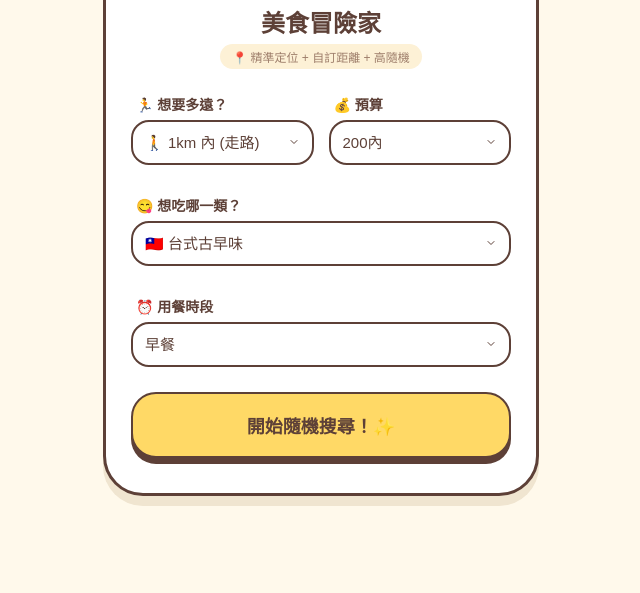
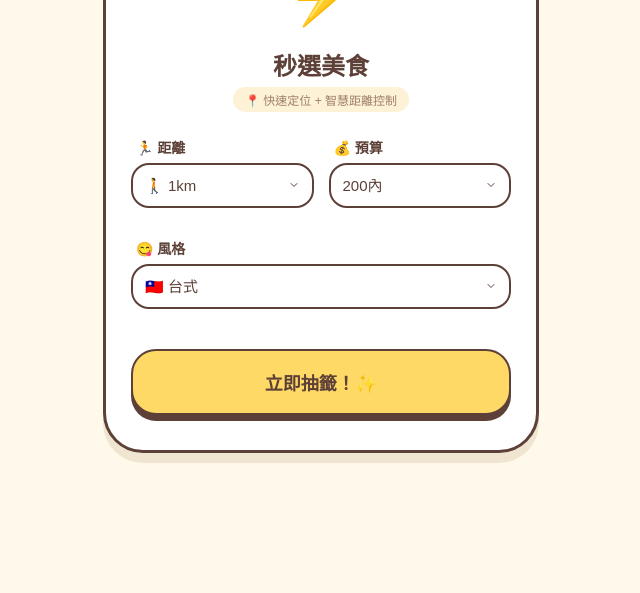
Before and after one commit to KaoFanFan/Daily-food, a plain HTML site: page index.html in a window 1280 px wide. Shown: the part 207-800 px from the top of the page, without its empty margins (319-959 px from the left). Drawn offline with Linux system fonts and the light colour scheme.

Commit message:
【Upd】縮短運算時間

```diff
--- a/index.html
+++ b/index.html
@@ -3,7 +3,7 @@
 <head>
     <meta charset="UTF-8">
     <meta name="viewport" content="width=device-width, initial-scale=1.0">
-    <title>今天吃什麼 🍛 (距離強化版)</title>
+    <title>今天吃什麼 🍛 (急速版)</title>
     <style>
         :root {
             --bg-color: #FFF9EB;
@@ -59,27 +59,30 @@
 
         .btn:active { transform: translateY(4px); box-shadow: 0 2px 0 #5D4037; }
 
-        #loader { display: none; margin-top: 15px; font-size: 13px; color: var(--accent); font-weight: bold; }
+        /* 進度條動畫 */
+        #loader-container { display: none; margin-top: 20px; }
+        .progress-bar { width: 100%; height: 10px; background: #eee; border-radius: 5px; overflow: hidden; border: 1px solid #5D4037; }
+        .progress-fill { width: 0%; height: 100%; background: var(--accent); transition: width 0.3s; }
+        .loading-text { font-size: 12px; margin-top: 5px; font-weight: bold; color: var(--accent); }
     </style>
 </head>
 <body>
 
 <div class="card">
-    <div class="icon-header">👟</div>
-    <h1>美食冒險家</h1>
-    <div class="tag">📍 精準定位 + 自訂距離 + 高隨機</div>
+    <div class="icon-header">⚡</div>
+    <h1>秒選美食</h1>
+    <div class="tag">📍 快速定位 + 智慧距離控制</div>
 
     <div class="form-grid">
         <div class="form-group">
-            <label>🏃 想要多遠？</label>
+            <label>🏃 距離</label>
             <select id="distance">
-                <option value="1000">🚶 1km 內 (走路)</option>
-                <option value="3000">🛵 3km 內</option>
-                <option value="5000">🚗 5km 內</option>
-                <option value="10000">🏙️ 10km 內</option>
+                <option value="1000">🚶 1km</option>
+                <option value="3000">🛵 3km</option>
+                <option value="5000">🚗 5km</option>
+                <option value="10000">🏙️ 10km</option>
             </select>
         </div>
-
         <div class="form-group">
             <label>💰 預算</label>
             <select id="price">
@@ -88,82 +91,77 @@
                 <option value="精緻">400↑</option>
             </select>
         </div>
-
         <div class="form-group full-width">
-            <label>😋 想吃哪一類？</label>
+            <label>😋 風格</label>
             <select id="style">
-                <option value="台式料理">🇹🇼 台式古早味</option>
-                <option value="日式料理">🇯🇵 日式好滋味</option>
-                <option value="中式料理">🥢 中式大飽口福</option>
-                <option value="便利商店">🏪 超商/輕食</option>
-                <option value="美式餐廳">🍔 美式豪邁吃</option>
-                <option value="韓式料理">🇰🇷 韓式歐巴風</option>
+                <option value="台式料理">🇹🇼 台式</option>
+                <option value="日式料理">🇯🇵 日式</option>
+                <option value="中式料理">🥢 中式</option>
+                <option value="美式餐廳">🍔 美式</option>
+                <option value="韓式料理">🇰🇷 韓式</option>
             </select>
         </div>
     </div>
 
-    <div class="form-group">
-        <label>⏰ 用餐時段</label>
-        <select id="time">
-            <option value="早餐">早餐</option>
-            <option value="中餐">午餐</option>
-            <option value="晚餐">晚餐</option>
-        </select>
+    <button id="searchBtn" class="btn" onclick="searchNow()">立即抽籤！✨</button>
+
+    <div id="loader-container">
+        <div class="progress-bar"><div id="p-fill" class="progress-fill"></div></div>
+        <div class="loading-text">正在捕捉 GPS 訊號...</div>
     </div>
-
-    <button class="btn" onclick="searchNow()">開始隨機搜尋！✨</button>
-    <div id="loader">🎲 正在運算最佳隨機路徑...</div>
 </div>
 
 <script>
     function searchNow() {
-        const loader = document.getElementById('loader');
+        const btn = document.getElementById('searchBtn');
+        const loader = document.getElementById('loader-container');
+        const fill = document.getElementById('p-fill');
+
+        btn.disabled = true;
         loader.style.display = 'block';
+        fill.style.width = '30%';
 
-        if (!navigator.geolocation) {
-            alert("您的瀏覽器不支援定位功能。");
-            loader.style.display = 'none';
-            return;
-        }
+        const options = {
+            enableHighAccuracy: false, // 改為 false 獲取速度會大幅提升
+            timeout: 3000,             // 3秒內沒回應就跳出
+            maximumAge: 60000          // 允許使用 1 分鐘內的舊快取定位
+        };
 
         navigator.geolocation.getCurrentPosition((pos) => {
+            fill.style.width = '80%';
             const lat = pos.coords.latitude;
             const lng = pos.coords.longitude;
 
             const dist = document.getElementById('distance').value;
             const style = document.getElementById('style').value;
             const price = document.getElementById('price').value;
-            const time = document.getElementById('time').value;
 
-            // 高隨機咒語
-            const magicSpells = ["推薦", "隱藏版", "人氣", "新開幕", "驚喜", "巷弄", "特色", "評價最高"];
-            const spell = magicSpells[Math.floor(Math.random() * magicSpells.magicSpells.length)];
+            // 隨機關鍵字增加隨機性
+            const spells = ["推薦", "隱藏版", "人氣", "高評價", "特色"];
+            const spell = spells[Math.floor(Math.random() * spells.length)];
 
-            // 根據距離設定地圖縮放層級 (Zoom Level)
-            // 1km 約 z16, 3km 約 z14, 5km 約 z13, 10km 約 z12
             let zoom = 16;
             if(dist == "3000") zoom = 14;
-            if(dist == "5000") zoom = 13;
-            if(dist == "10000") zoom = 12;
+            if(dist >= "5000") zoom = 13;
 
-            // 組合搜尋關鍵字，明確告訴 Google 距離範圍
-            const queryText = `${spell} ${style} ${price} ${time} 附近 ${parseInt(dist)/1000}公里`;
-            const query = encodeURIComponent(queryText);
-
-            // 加入時間戳記防止快取
-            const t = new Date().getTime();
-
-            // 最終搜尋 URL
-            const mapUrl = `https://www.google.com/maps/search/${query}/@${lat},${lng},${zoom}z?t=${t}`;
+            const query = encodeURIComponent(`${spell} ${style} ${price} 附近`);
+            const mapUrl = `https://www.google.com/maps/search/${query}/@${lat},${lng},${zoom}z`;
 
             setTimeout(() => {
+                fill.style.width = '100%';
+                window.open(mapUrl, '_blank');
+                btn.disabled = false;
                 loader.style.display = 'none';
-                window.open(mapUrl, '_blank');
-            }, 600);
+                fill.style.width = '0%';
+            }, 300);
+
         }, (error) => {
+            // 定位失敗則直接使用預設關鍵字搜尋，不讓使用者等
+            const style = document.getElementById('style').value;
+            window.open(`https://www.google.com/maps/search/${encodeURIComponent(style + ' 附近')}`, '_blank');
+            btn.disabled = false;
             loader.style.display = 'none';
-            alert("請開啟定位權限。");
-        }, { enableHighAccuracy: true });
+        }, options);
     }
 </script>
 
```
